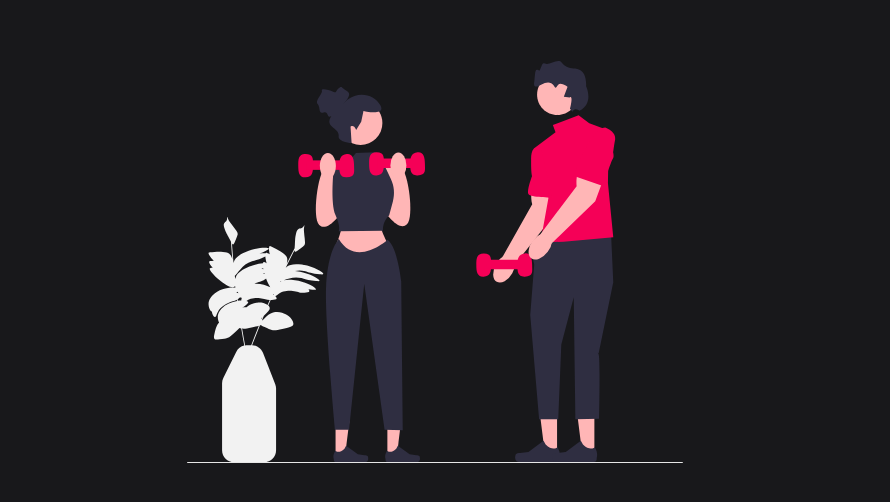
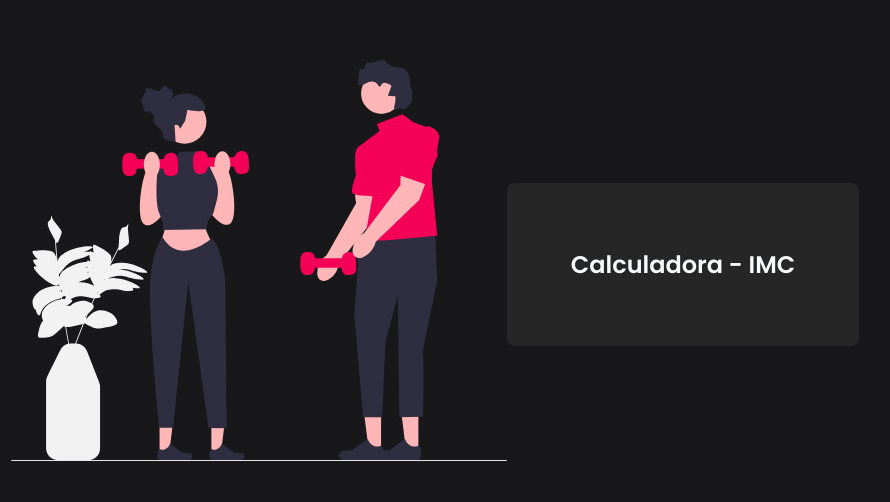
Before and after one commit to santni/review03082023, a plain HTML site: page index.html in a window 1280 px wide. Shown: the part 136-638 px from the top of the page, without its empty margins (205-1095 px from the left). Drawn offline with Linux system fonts and the light colour scheme.

Commit message:
feat: add Poppins font

```diff
--- a/assets/css/style.css
+++ b/assets/css/style.css
@@ -1,7 +1,11 @@
+@import url('https://fonts.googleapis.com/css2?family=Poppins:wght@100;200;300;400;500;600&display=swap');
+
+/* Reset CSS */
 * {
     margin: 0;
     padding: 0;
     box-sizing: border-box;
+    font-family: 'Poppins', sans-serif;
 }
 
 body {
@@ -19,3 +23,18 @@ main {
 img {
     width: 31rem;
 }
+
+#form {
+    display: flex;
+    flex-direction: column;
+    padding: 2rem;
+    color: #f8fafc;
+    background-color: #262626;
+    border-radius: 8px;
+}
+
+#calculator {
+    display: flex;
+    flex-direction: column;
+    padding: 2rem;
+}
--- a/index.html
+++ b/index.html
@@ -14,7 +14,9 @@
         </section>
 
         <section id="form">
-
+            <div id="calculator">
+                <h1 id="title">Calculadora - IMC</h1>
+            </div>
         </section>
     </main>
 </body>
```
